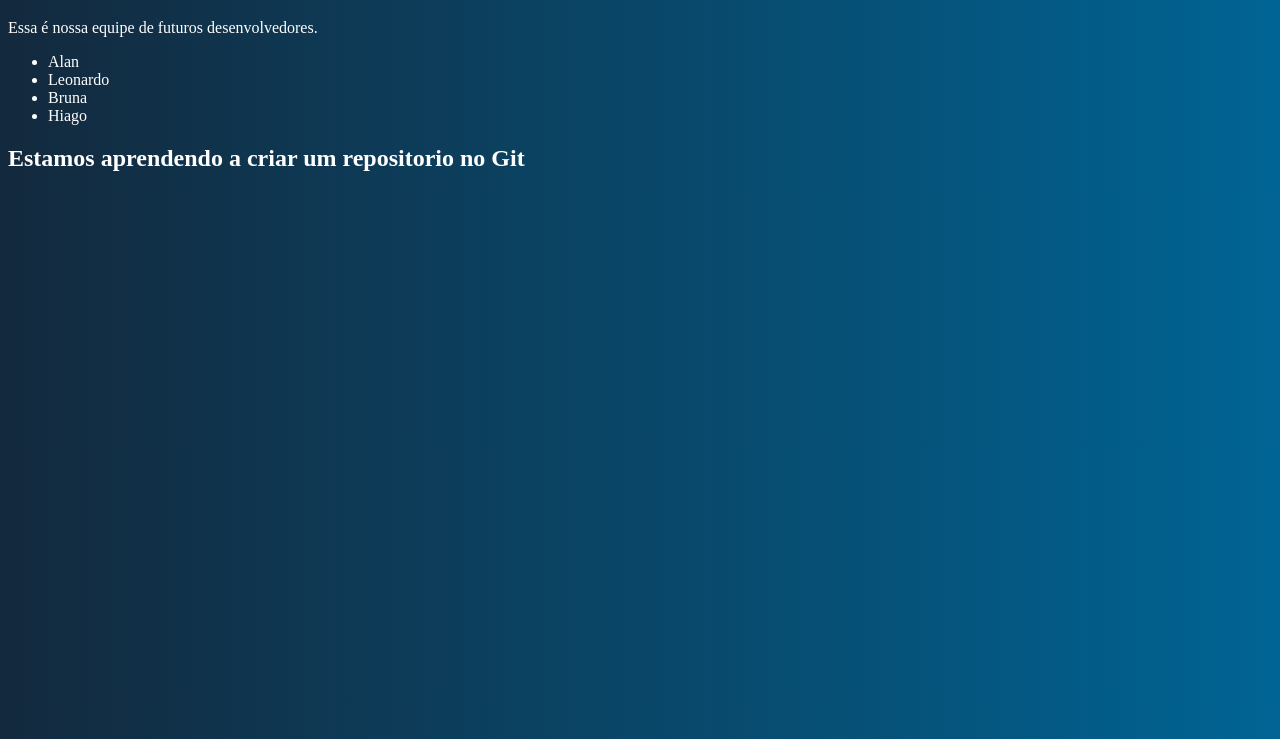
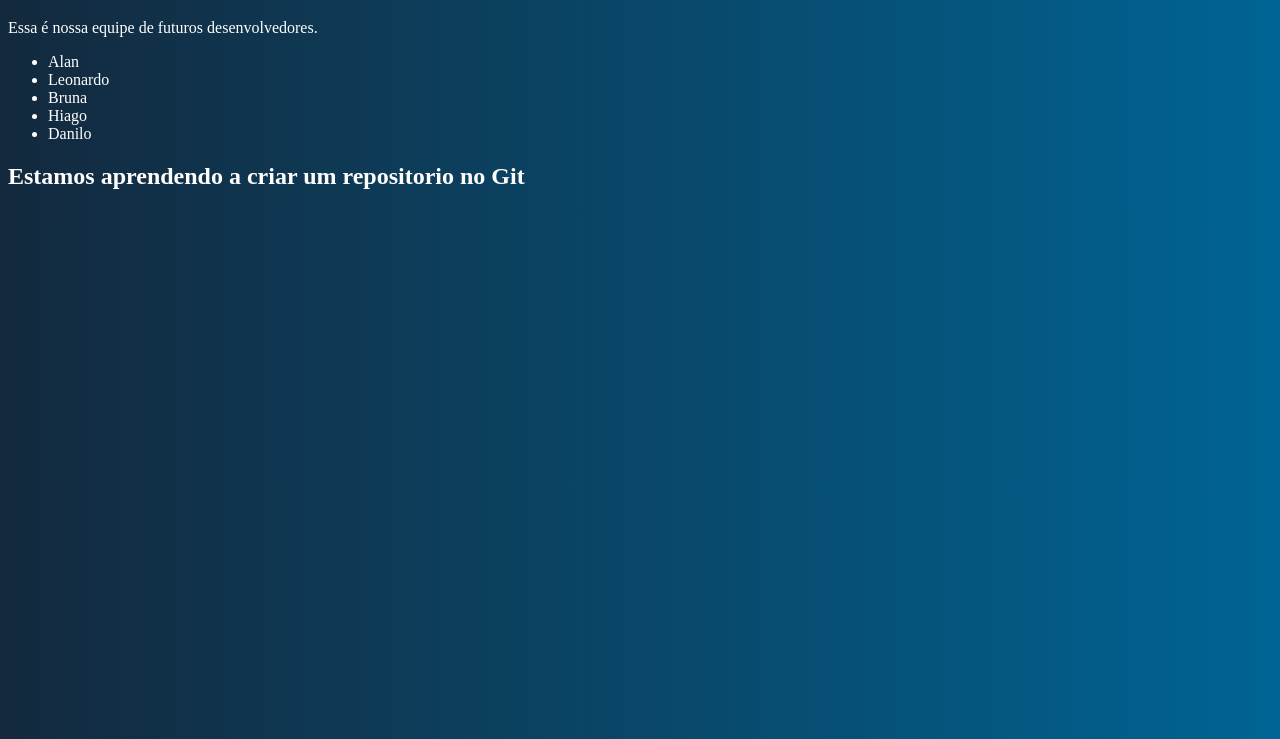
Before and after one commit to Marchioroo/nossa-equipe, a plain HTML site: page index.html in a window 1280 px wide. Shown: the part 61-800 px from the top of the page. Drawn offline with Linux system fonts and the light colour scheme.

Commit message:
alterando index

```diff
--- a/index.html
+++ b/index.html
@@ -32,6 +32,7 @@
         <li>Leonardo</li>
         <li>Bruna</li>
         <li>Hiago</li>
+        <li>Danilo</li>
     </ul>
 <h2>Estamos aprendendo a criar um repositorio no Git</h2>
 </body>
```
